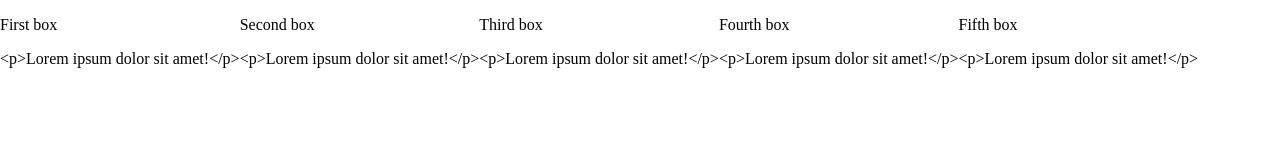
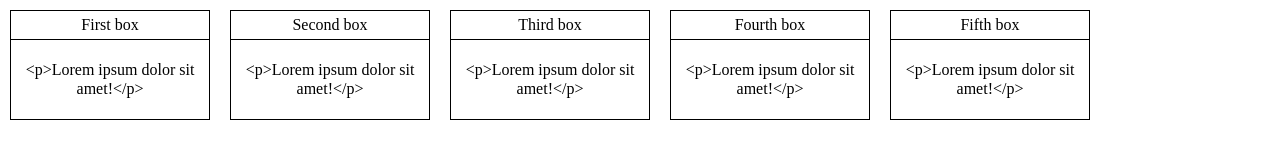
Before and after one commit to Kolumbryna22/Struktury_danych, a website: page index.html in a window 1280 px wide. Drawn offline with Linux system fonts and the light colour scheme.

Commit message:
Improve styles

```diff
--- a/js/script.js
+++ b/js/script.js
@@ -48,12 +48,15 @@
         for(i = 0; i < data.length; i++) {
             div[i] = document.createElement("div");
             div[i].setAttribute("id", data[i].id);
+            div[i].setAttribute("class", "box");
 
             title[i] = document.createElement("p");
             title[i].appendChild(document.createTextNode(data[i].title));
+            title[i].setAttribute("class", "box-title");
 
             content[i] = document.createElement("p");
             content[i].appendChild(document.createTextNode(data[i].content));
+            content[i].setAttribute("class", "box-content");
 
             div[i].appendChild(title[i]);
             div[i].appendChild(content[i]);
--- a/sass/atoms/_box-elements.scss
+++ b/sass/atoms/_box-elements.scss
@@ -1,8 +1,11 @@
 .box-title {
+    @include clear-mp;
     border-bottom: 1px solid $color-box-border;
+    padding: 5px;
     text-align: center;
 }
 
 .box-content {
+    padding: 5px;
     text-align: center;
 }
--- a/sass/components/_data-content.scss
+++ b/sass/components/_data-content.scss
@@ -1,5 +1,5 @@
 .data-content {
     display: flex;
+    flex-wrap: wrap;
     width: 100%;
-    flex-wrap: wrap;
 }
--- a/sass/molecules/_box.scss
+++ b/sass/molecules/_box.scss
@@ -1,5 +1,5 @@
 .box {
     border: 1px solid $color-box-border;
     margin: 10px;
-    width: 100px;
+    width: 200px;
 }
```
Also changed, not shown: css/style.css, 1 other file.
